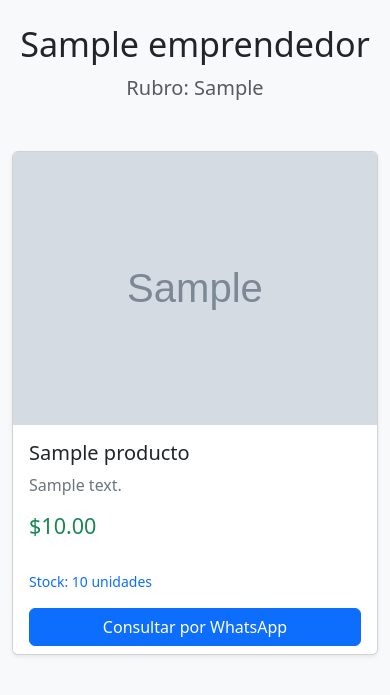
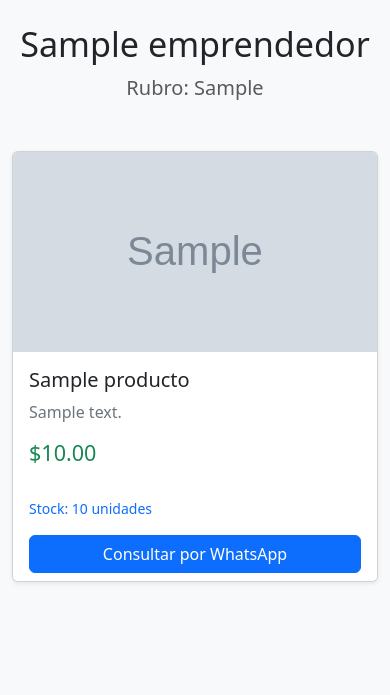
Before and after one commit to SamuFerreyra/mis_emprendedores, a Django app: page /emprendedor/1/ in a window 390 px wide. Shown: the part 56-751 px from the top of the page. Run offline with Django 5.2, Linux system fonts and the light colour scheme; tables that the repository leaves empty hold one stand-in row (values such as "Sample post"); grey boxes marked "Sample" are stand-in pictures.

Commit message:
Diseño responsive y link de whatsapp

```diff
--- a/tienda/templates/tienda/productos.html
+++ b/tienda/templates/tienda/productos.html
@@ -1,10 +1,16 @@
 {% load static %} <!DOCTYPE html>
 <html lang="es">
 <head>
+
     <meta charset="UTF-8">
+
+    <meta name="viewport" content="width=device-width, initial-scale=1">
+
     <link href="https://cdn.jsdelivr.net/npm/bootstrap@5.3.0/dist/css/bootstrap.min.css" rel="stylesheet">
 
+
     <link rel="stylesheet" href="{% static 'tienda/css/' %}{{ emprendedor.slug }}.css">
+
 
     <title>{{ emprendedor.nombre_tienda }}</title>
 </head>
@@ -24,10 +30,10 @@
 
         <div class="row">
             {% for p in productos %}
-            <div class="col-md-4 mb-4">
+            <div class="col-12 col-sm-6 col-lg-4 mb-4">
                 <div class="card h-100 shadow-sm">
                     {% if p.imagen %}
-                        <img src="{{ p.imagen.url }}" class="card-img-top" alt="{{ p.nombre }}">
+                        <img src="{{ p.imagen.url }}" class="card-img-top" style="height: 200px; object-fit: cover;" alt="{{ p.nombre }}">
                     {% else %}
                         <div class="bg-secondary text-white text-center p-5">Sin Imagen</div>
                     {% endif %}
```
